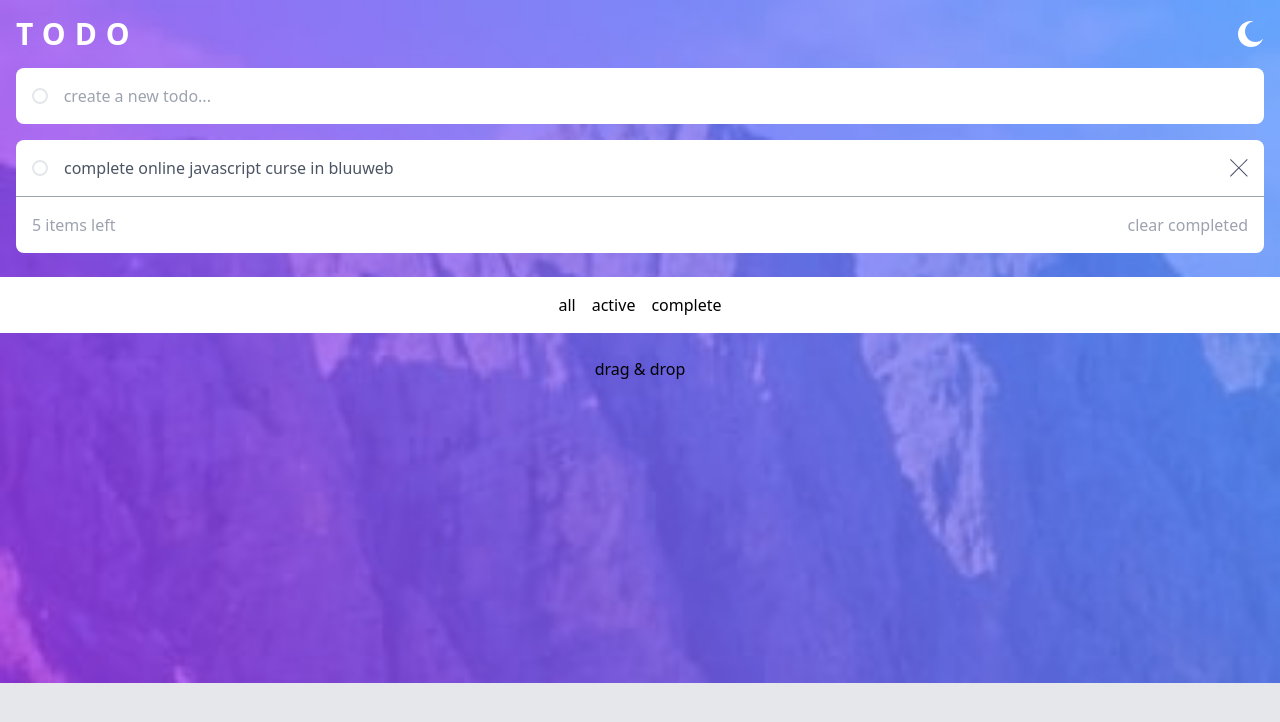
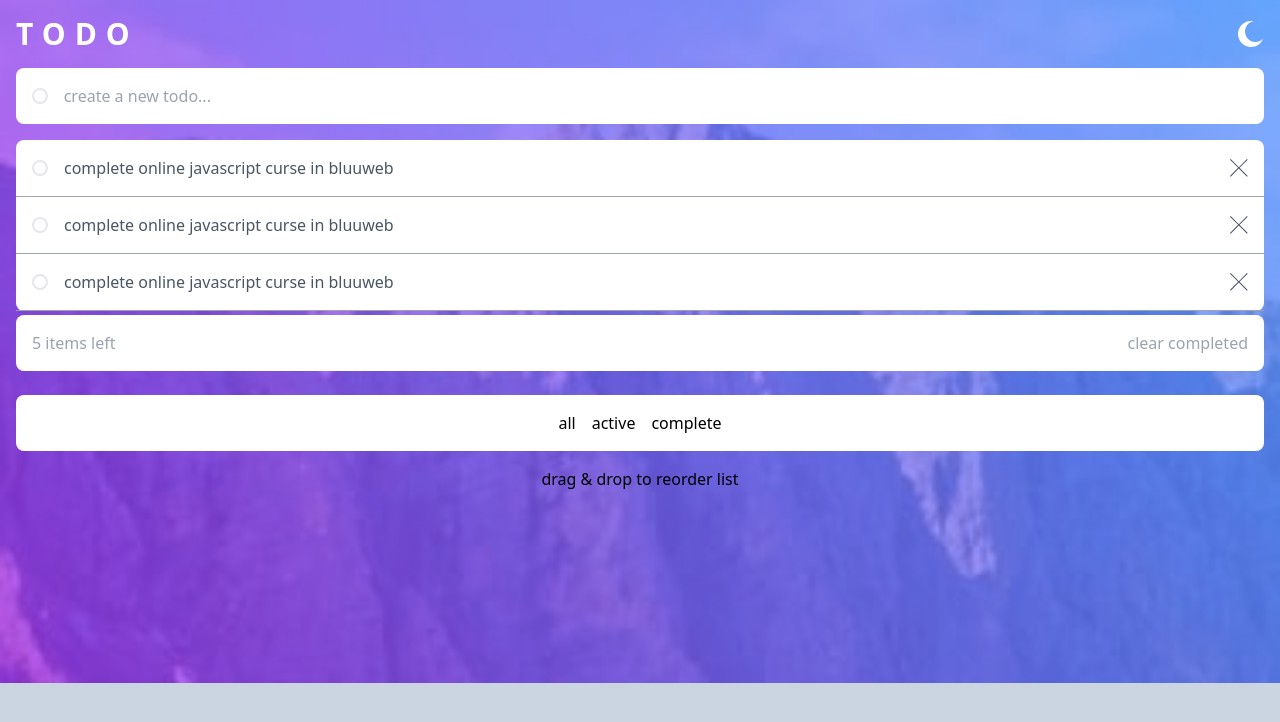
Before and after one commit to Abentancor/udemy-react-vite-TODO, a React (Vite) app: page / in a window 1280 px wide. Shown: the top 722 px of the page. Built offline with nearby package versions, Linux system fonts and the light colour scheme.

Commit message:
components

```diff
--- a/src/App.jsx
+++ b/src/App.jsx
@@ -1,51 +1,26 @@
 import React from 'react'
-import CrossIcon from './Components/Icons/CrossIcon'
-import MoonIcon from './Components/Icons/MoonIcon'
+import Footer from './Components/Footer'
+import Header from './Components/Header'
+import TodoComputed from './Components/TodoComputed'
+import TodoCreate from './Components/TodoCreate'
+import TodoFilter from './Components/TodoFilter'
+import TodoList from './Components/TodoList'
 
 const App = () => {
   return (
-   <div className="bg-[url('./assets/images/bg-mobile-light.jpg')] bg-no-repeat bg-contain bg-gray-200 min-h-screen">
+   <div className="bg-[url('./assets/images/bg-mobile-light.jpg')] bg-no-repeat bg-contain bg-slate-300 min-h-screen">
 
-      <header className='container mx-auto px-4 '>
-        <div className='flex justify-between py-4'>
-          <h1 className='uppercase text-white text-3xl font-semibold tracking-[0.3em]'>Todo</h1>
-          <button>
-              <MoonIcon fill='#fff'/>
-          </button>
-        </div>
-        <form className='bg-white rounded-lg overflow-hidden py-4 flex gap-4 items-center px-4 mb-4'>
-          <span className='rounded-full border-2 w-4 h-4 inline-block'></span>
-          <input className='w-full text-gray-400 outline-none' type="text" placeholder='create a new todo...'/>
-        </form>
-    </header>
+    <Header/>
 
-    <main className='container mx-auto px-4 mb-4'>
-      <div className='bg-white rounded-lg '>
-        <article className='flex gap-4 py-4 items-center border-b-gray-400 border-b px-4'>
-          <button className='rounded-full border-2 w-4 h-4 inline-block'></button>
-          <p className='text-gray-600 grow'>complete online javascript curse in bluuweb</p>
-          <button className=''>
-            <CrossIcon/>
-          </button>
-        </article>
-
-        <section className='p-4 flex justify-between mb-6'>
-          <span className='text-gray-400'>5 items left</span>
-          <button className='text-gray-400'>clear completed</button>
-        </section>
-      </div>
+    <main className='container mx-auto px-4 mb-4 '>
+      <TodoCreate/>
+      <TodoList/>
+      <TodoComputed/>
+      <TodoFilter/>
     </main>
 
+      <Footer/>
 
-    <section className='container mx-auto px-4 bg-white mb-6'>
-      <div className='bg-white p-4 flex justify-center gap-4'>
-      <button className='hover:text-blue-600'>all</button>
-      <button className='hover:text-blue-600'>active</button>
-      <button className='hover:text-blue-600'>complete</button>
-      </div>
-    </section>
-
-    <p className='text-center '>drag & drop</p>
    </div>
   )
 }
--- /dev/null
+++ b/src/Components/Footer.jsx
@@ -0,0 +1,8 @@
+
+const Footer = () => {
+  return (
+    <footer className='text-center '>drag & drop to reorder list</footer>
+  )
+}
+
+export default Footer
--- /dev/null
+++ b/src/Components/Header.jsx
@@ -0,0 +1,16 @@
+import MoonIcon from "./Icons/MoonIcon"
+
+const Header = () => {
+  return (
+    <header className='container mx-auto px-4 '>
+    <div className='flex justify-between py-4'>
+      <h1 className='uppercase text-white text-3xl font-semibold tracking-[0.3em]'>Todo</h1>
+      <button>
+          <MoonIcon fill='#fff'/>
+      </button>
+    </div>
+</header>
+  )
+}
+
+export default Header
--- /dev/null
+++ b/src/Components/TodoComputed.jsx
@@ -0,0 +1,11 @@
+
+const TodoComputed = () => {
+  return (
+    <section className='p-4 flex justify-between mx-auto mb-6 container bg-white mt-1 rounded-lg'>
+    <span className='text-gray-400'>5 items left</span>
+    <button className='text-gray-400'>clear completed</button>
+    </section>
+  )
+}
+
+export default TodoComputed
--- /dev/null
+++ b/src/Components/TodoCreate.jsx
@@ -0,0 +1,9 @@
+const TodoCreate = () => {
+    return(
+        <form className='bg-white rounded-lg overflow-hidden py-4 flex gap-4 items-center px-4 mb-4'>
+        <span className='rounded-full border-2 w-4 h-4 inline-block'></span>
+        <input className='w-full text-gray-400 outline-none' type="text" placeholder='create a new todo...'/>
+      </form>
+    )
+ }
+ export default TodoCreate
--- /dev/null
+++ b/src/Components/TodoFilter.jsx
@@ -0,0 +1,14 @@
+
+const TodoFilter = () => {
+  return (
+    <section className='container mx-auto '>
+    <div className='bg-white flex justify-center gap-4 p-4 rounded-lg mb-4'>
+      <button className='hover:text-blue-600'>all</button>
+      <button className='hover:text-blue-600'>active</button>
+      <button className='hover:text-blue-600'>complete</button>
+    </div>
+  </section>
+  )
+}
+
+export default TodoFilter
--- /dev/null
+++ b/src/Components/TodoItem.jsx
@@ -0,0 +1,14 @@
+import CrossIcon from './Icons/CrossIcon'
+const TodoItem = () => {
+  return (
+    <article className='flex gap-4 py-4 items-center border-b-gray-400 border-b px-4'>
+    <button className='rounded-full border-2 w-4 h-4 inline-block'></button>
+    <p className='text-gray-600 grow'>complete online javascript curse in bluuweb</p>
+    <button className=''>
+      <CrossIcon/>
+    </button>
+  </article>
+  )
+}
+
+export default TodoItem
--- /dev/null
+++ b/src/Components/TodoList.jsx
@@ -0,0 +1,15 @@
+
+import TodoItem from './TodoItem'
+
+const TodoList = () => {
+  return (
+    <div className='bg-white rounded-lg '>
+    <TodoItem/>
+    <TodoItem/>
+    <TodoItem/>
+
+    </div>
+  )
+}
+
+export default TodoList
```
